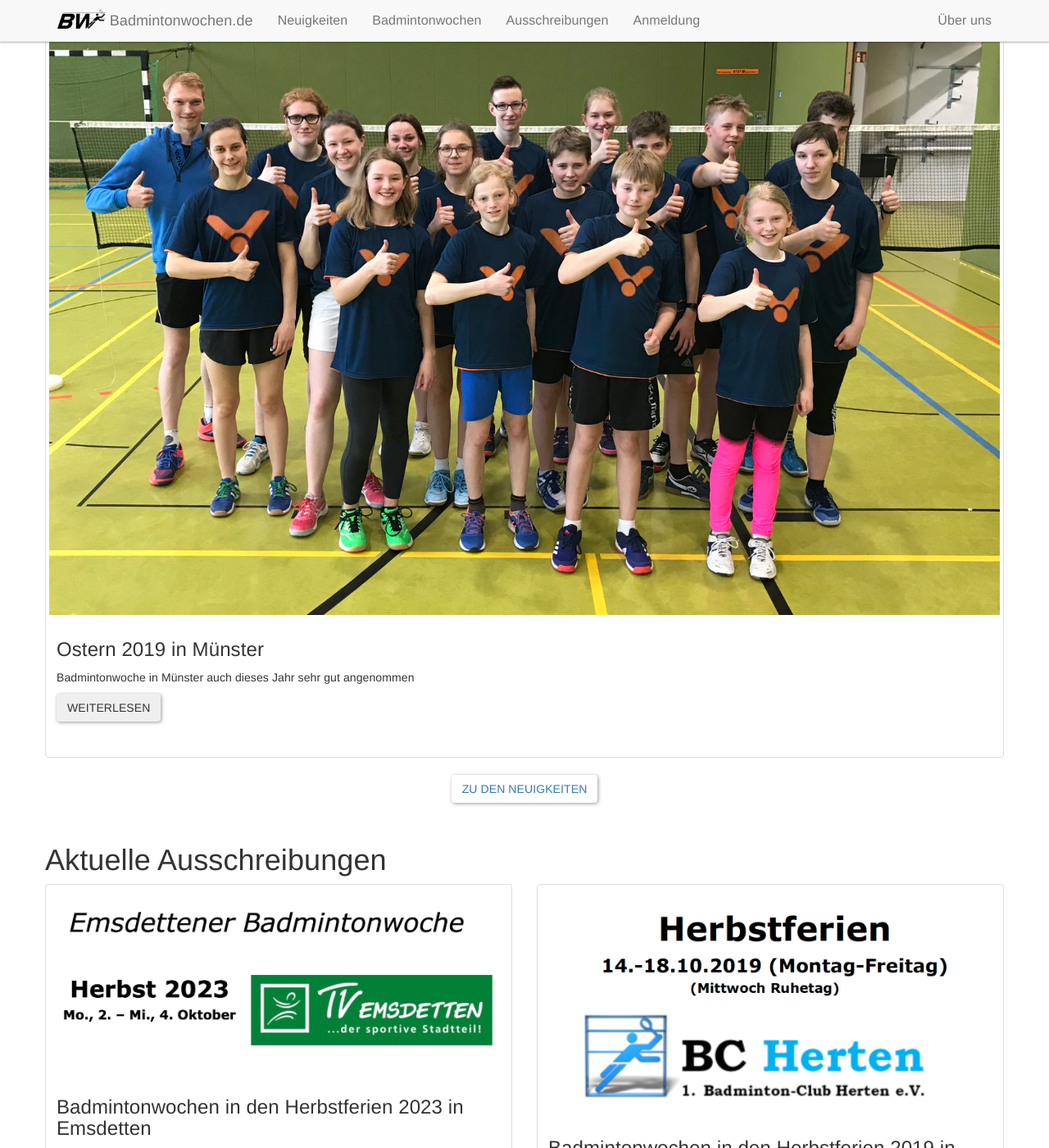
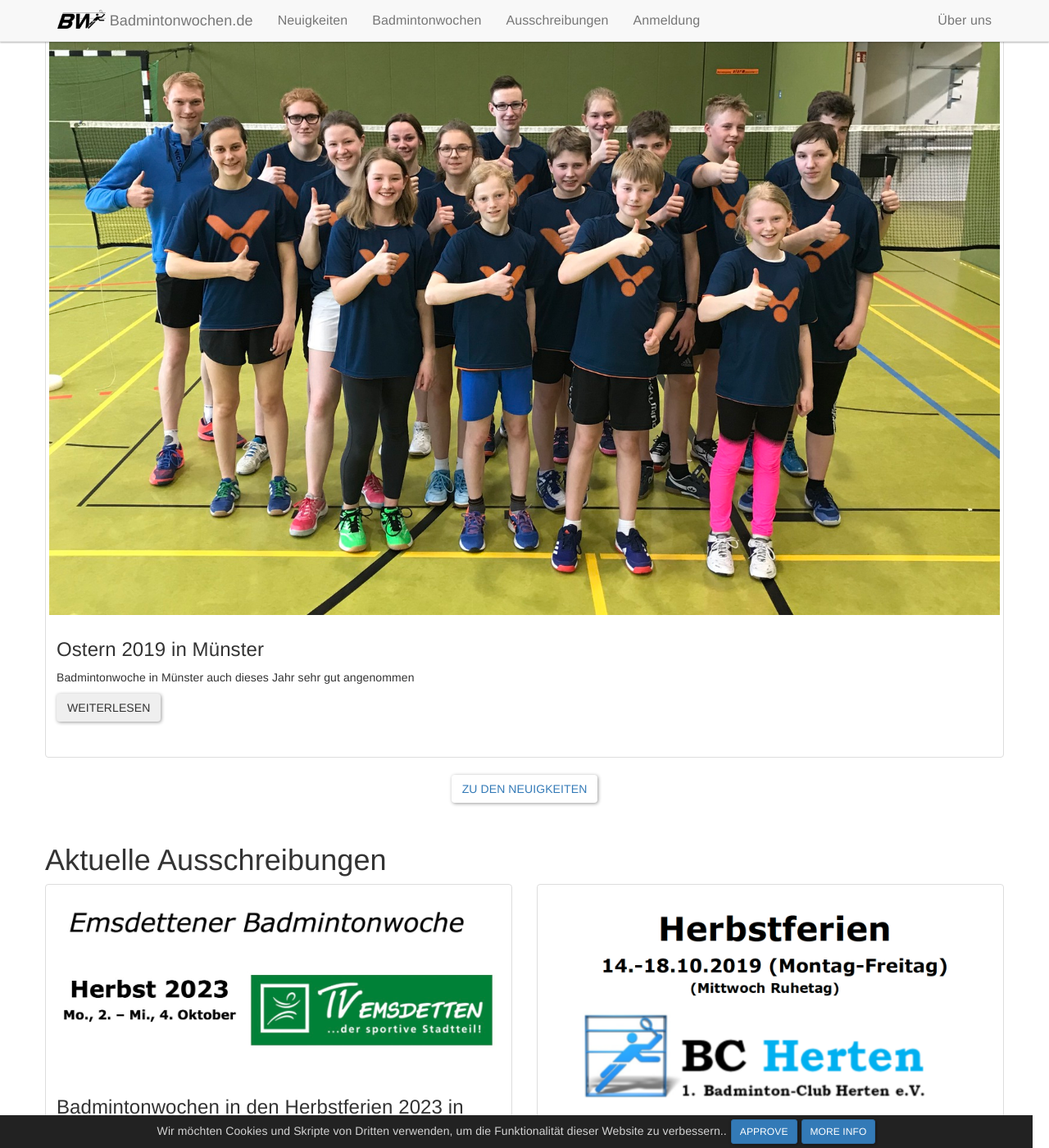
Before and after one commit to mariopesch/badmintonwochen.de, a Jekyll site: the page built from index.html, in a window 1280 px wide and 1400 px high, scrolled down 600 px. Shown: the whole window at 82% size. Built offline with Jekyll 4.4.1, drawn with Linux system fonts in a browser that asks for light colours; nearby versions of some CDN libraries.

Commit message:
add cookie consent

```diff
--- /dev/null
+++ b/_includes/cookie-consent.html
@@ -0,0 +1,45 @@
+<style>
+    #cookie-notice {padding: 0.5rem 1rem; display: none; text-align: center; position: fixed; bottom: 0; width: calc(100% - 2rem); background: #222; color: rgba(255,255,255,0.8);}
+    #cookie-notice a {display: inline-block; cursor: pointer; margin-left: 0.5rem;}
+    @media (max-width: 767px) {
+        #cookie-notice span {display: block; padding-top: 3px; margin-bottom: 1rem;}
+        #cookie-notice a {position: relative; bottom: 4px;}
+    }
+</style>
+<div id="cookie-notice"><span>Wir möchten Cookies und Skripte von Dritten verwenden, um die Funktionalität dieser Website zu verbessern..</span><a id="cookie-notice-accept" class="btn btn-primary btn-sm">Approve</a><a href="/privacy" class="btn btn-primary btn-sm">More info</a></div>
+<script>
+    function createCookie(name,value,days) {
+        var expires = "";
+        if (days) {
+            var date = new Date();
+            date.setTime(date.getTime() + (days*24*60*60*1000));
+            expires = "; expires=" + date.toUTCString();
+        }
+        document.cookie = name + "=" + value + expires + "; path=/";
+    }
+    function readCookie(name) {
+        var nameEQ = name + "=";
+        var ca = document.cookie.split(';');
+        for(var i=0;i < ca.length;i++) {
+            var c = ca[i];
+            while (c.charAt(0)==' ') c = c.substring(1,c.length);
+            if (c.indexOf(nameEQ) == 0) return c.substring(nameEQ.length,c.length);
+        }
+        return null;
+    }
+    function eraseCookie(name) {
+        createCookie(name,"",-1);
+    }
+
+    if(readCookie('cookie-notice-dismissed')=='true') {
+
+    } else {
+        document.getElementById('cookie-notice').style.display = 'block';
+    }
+    document.getElementById('cookie-notice-accept').addEventListener("click",function() {
+        createCookie('cookie-notice-dismissed','true',31);
+        document.getElementById('cookie-notice').style.display = 'none';
+        location.reload();
+    });
+
+</script>
--- a/_layouts/default.html
+++ b/_layouts/default.html
@@ -15,7 +15,7 @@
 
     {% include footer.html %}
     {% include js_files.html %}
-
+    {% include cookie-consent.html %}
 </body>
 
 </html>
```
Also changed, not shown: 2 other files.
